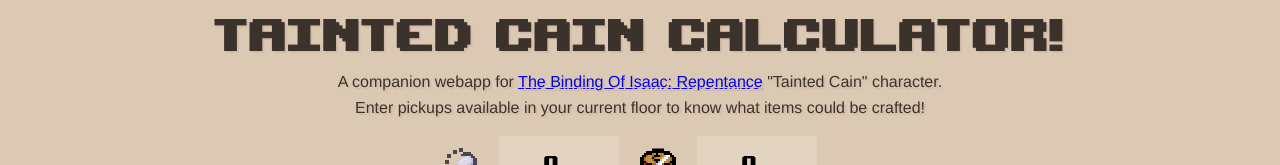
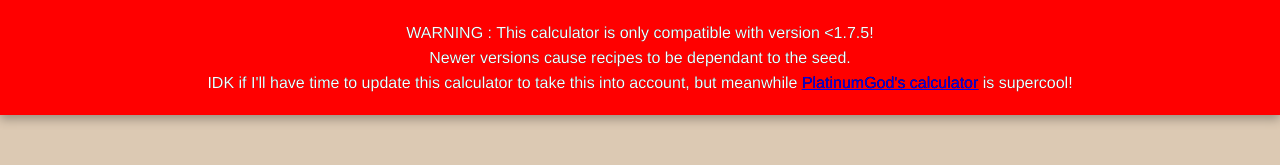
Before and after one commit to luhof/taintedcain-calculator, a Vue app: page / in a window 1280 px wide. Shown: the top 165 px of the page. Built offline with nearby package versions, Linux system fonts and the light colour scheme; what vue-google-adsense would draw is missing.

Commit message:
reenabled opacity

```diff
--- a/src/App.vue
+++ b/src/App.vue
@@ -1,5 +1,10 @@
 <template>
   <div id="app">
+    <div id="version-warning">
+      WARNING : This calculator is only compatible with version &lt;1.7.5!<br/>
+      Newer versions cause recipes to be dependant to the seed.<br/>
+      IDK if I'll have time to update this calculator to take this into account, but meanwhile <a href="https://platinumgod.co.uk/bag-of-crafting/index.html" target="_blank">PlatinumGod's calculator</a> is supercool!
+    </div>
     <Calculator msg="Welcome to Your Vue.js App"/>
     <p style="margin : 30px; line-height:1.5rem;">
     Made by luhof (<a href="https://lucas.cool" target="_blank">Website</a> | <a href="https://twitter.com/luhof" target="_blank">Twitter</a>).<br/>
@@ -121,4 +126,15 @@ h1, h2, h3{
   text-shadow: 2px 2px 0 #d3bba7
 }
 
+#version-warning{
+  background-color: red;
+  color: white;
+  text-shadow: 0 0 black;
+  line-height: 25px;
+  padding: 20px;
+  box-shadow: 0px 4px 10px rgb(0 0 0 / 30%);
+  margin-bottom:32px;
+}
+
+
 </style>
--- a/src/components/Calculator.vue
+++ b/src/components/Calculator.vue
@@ -168,7 +168,7 @@ export default {
 </script>
 
 <style scoped>
-.item.disabled .item-img {
+.item.disabled .bg-collectible {
   opacity: 0.2;
 }
 
```
